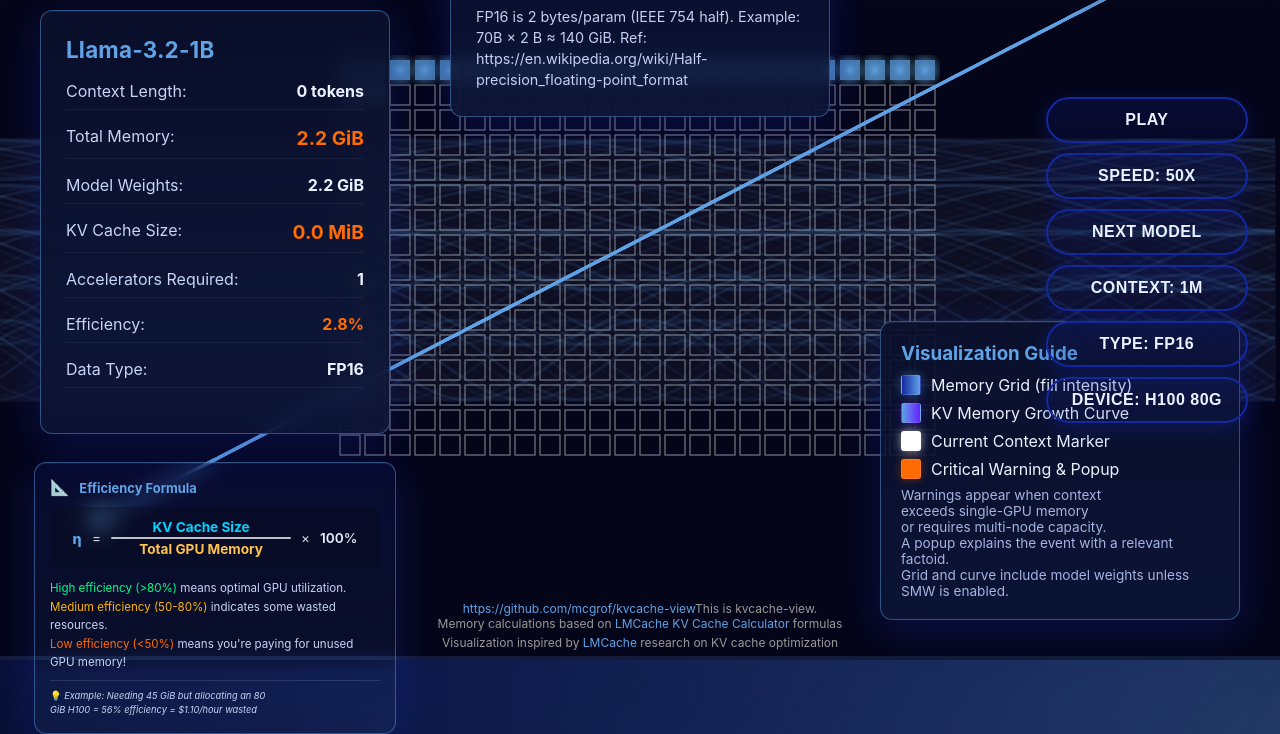
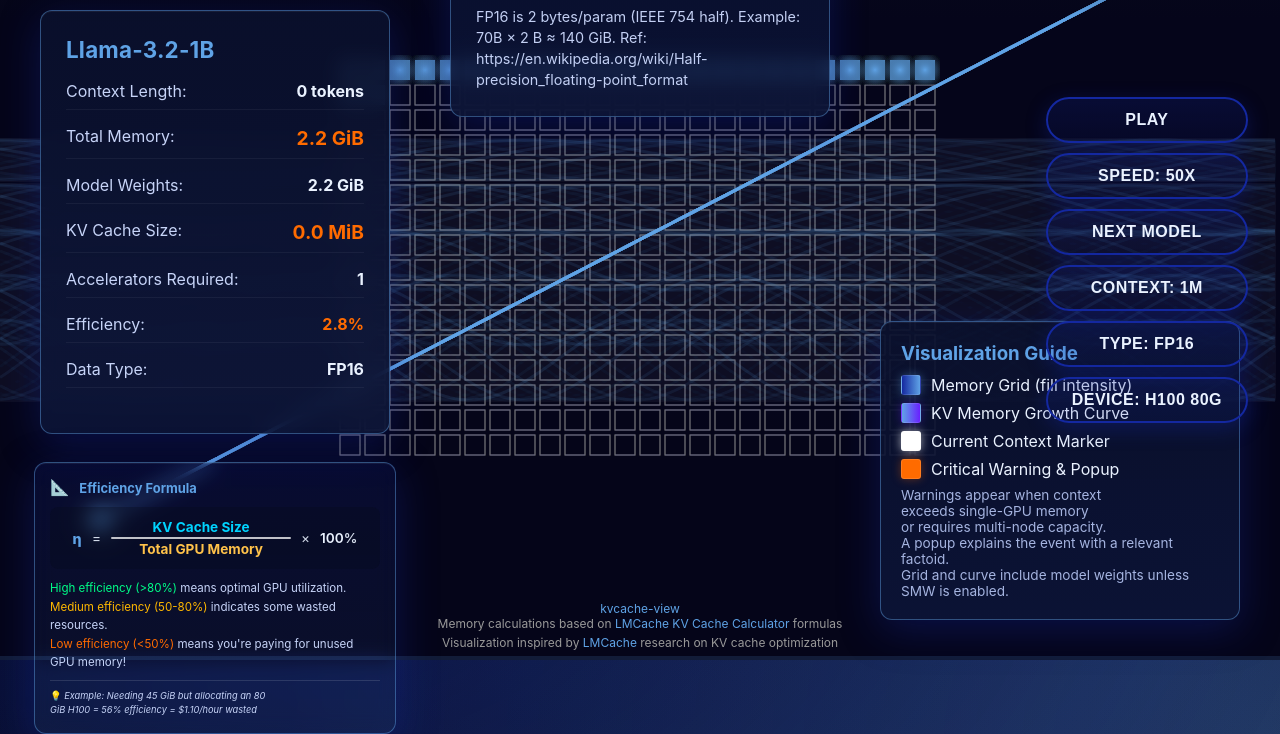
Before and after one commit to mcgrof/kvcache-view, a plain HTML site: page index.html in a window 1280 px wide. Shown: the part 140-874 px from the top of the page. Drawn offline with Linux system fonts and the light colour scheme.

Commit message:
docs: shorten URL
Signed-off-by: Luis Chamberlain <mcgrof@kernel.org>

```diff
--- a/index.html
+++ b/index.html
@@ -645,7 +645,7 @@
     </div>
 
     <div style="position: absolute; bottom: 10px; left: 50%; transform: translateX(-50%); text-align: center; color: #999; font-size: 12px; z-index: 5;">
-        <div><a href="https://github.com/mcgrof/kvcache-view" target="_blank" style="color: var(--samsung-light-blue); text-decoration: none;">https://github.com/mcgrof/kvcache-view</a>This is kvcache-view.</div>
+        <div><a href="https://github.com/mcgrof/kvcache-view" target="_blank" style="color: var(--samsung-light-blue); text-decoration: none;">kvcache-view</a></div>
         <div>Memory calculations based on <a href="https://lmcache.ai/kv_cache_calculator.html" target="_blank" style="color: var(--samsung-light-blue); text-decoration: none;">LMCache KV Cache Calculator</a> formulas</div>
         <div style="margin-top: 4px;">Visualization inspired by <a href="https://lmcache.ai" target="_blank" style="color: var(--samsung-light-blue); text-decoration: none;">LMCache</a> research on KV cache optimization</div>
     </div>
```
